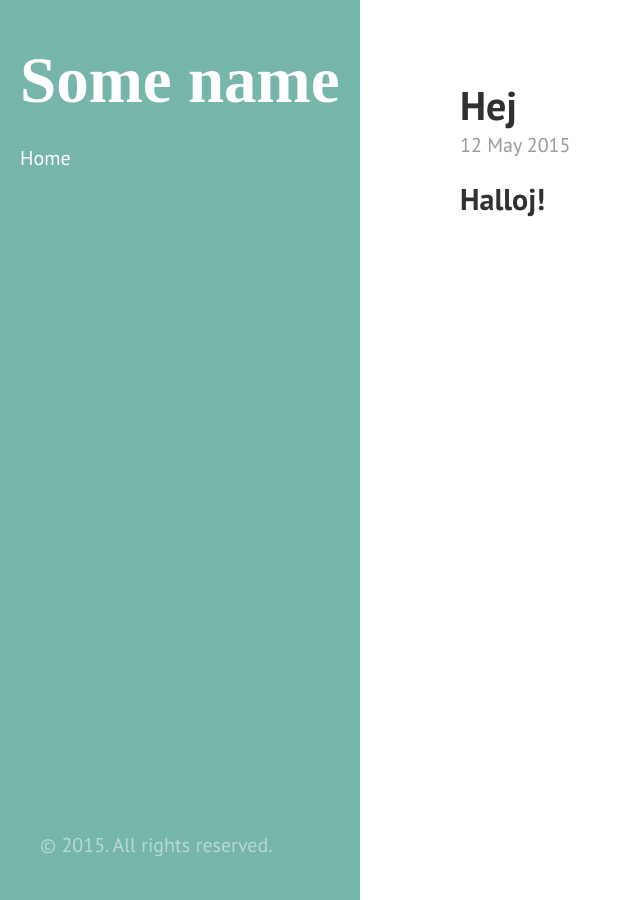
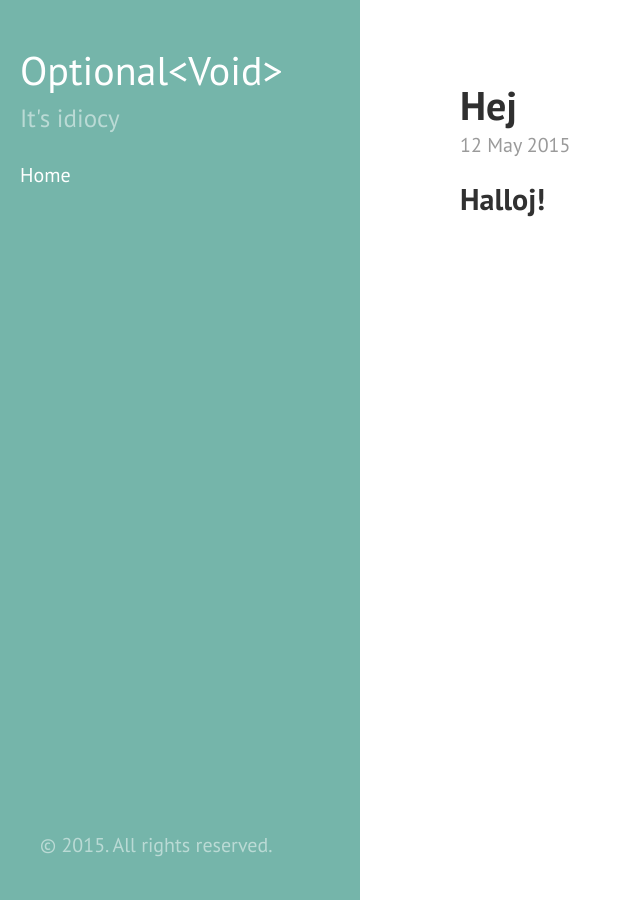
Before and after one commit to eriklarko/eriklarko.github.io, a Jekyll site: the page built from index.html, in a window 1280 px wide. Shown: the whole page, without its empty margins (0-640 px from the left). Built offline with Jekyll 4.4.1, drawn with Linux system fonts in a browser that asks for light colours; the list of posts is cut into pages by our own code.

Commit message:
Named the blog Optional<Void>

```diff
--- a/_config.yml
+++ b/_config.yml
@@ -5,8 +5,8 @@ permalink:           pretty
 relative_permalinks: true
 
 # Setup
-title:               Some name
-tagline:             Idiocy
+title:               Optional&lt;Void&gt;
+tagline:             It's idiocy
 url:                 http://eriklarko.github.io
 paginate:            1
 baseurl:             ""
--- a/_includes/head.html
+++ b/_includes/head.html
@@ -18,6 +18,7 @@
   <link rel="stylesheet" href="{{ site.baseurl }}public/css/poole.css">
   <link rel="stylesheet" href="{{ site.baseurl }}public/css/syntax.css">
   <link rel="stylesheet" href="{{ site.baseurl }}public/css/hyde.css">
+  <link rel="stylesheet" href="{{ site.baseurl }}public/css/custom.css">
   <link rel="stylesheet" href="http://fonts.googleapis.com/css?family=PT+Sans:400,400italic,700|Abril+Fatface">
 
   <!-- Icons -->
--- a/_includes/sidebar.html
+++ b/_includes/sidebar.html
@@ -1,11 +1,9 @@
 <div class="sidebar">
     <div class="sidebar-about">
-      <h1>
-        <a href="{{ site.baseurl }}">
-          {{ site.title }}
-        </a>
-      </h1>
-      <p class="lead">{{ site.description }}</p>
+      <a href="{{ site.baseurl }}" class="site-title">
+        {{ site.title }}
+      </a>
+      <p class="lead">{{ site.tagline }}</p>
     </div>
 
     <nav class="sidebar-nav">
--- /dev/null
+++ b/public/css/custom.css
@@ -0,0 +1,3 @@
+.site-title {
+  font-size: 2em;
+}
```
